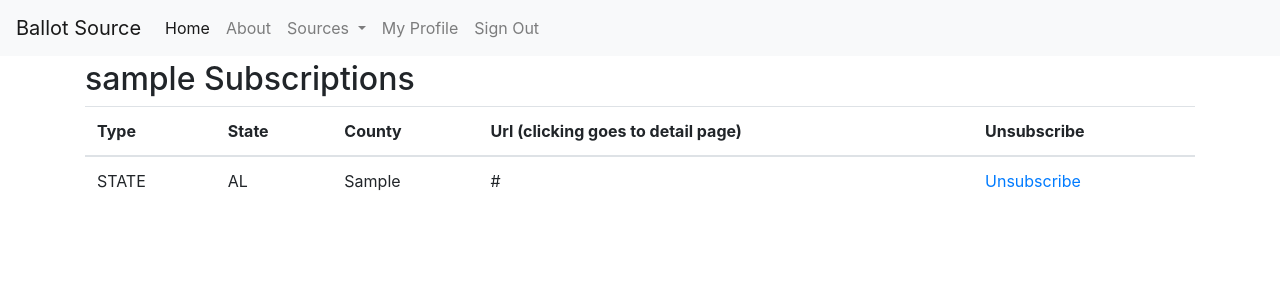
After one commit to Ballot-Drop/ballot-source, a Django app: page /sources/subscriptions in a window 1280 px wide. The commit adds this page. Shown: the top 300 px of the page. Run offline with Django 3.2, Linux system fonts and the light colour scheme; a user stored in the database is signed in; tables that the repository leaves empty hold one stand-in row (values such as "Sample post"); some libraries are stand-ins or nearby versions.

Commit message:
set up subscription management page and nav

```diff
--- a/ballot_source/sources/urls.py
+++ b/ballot_source/sources/urls.py
@@ -9,6 +9,7 @@ from .views import (
     SourceEditView,
     SourceFormView,
     SourceListView,
+    SubscriptionList,
 )
 
 app_name = "sources"
@@ -21,4 +22,5 @@ urlpatterns = [
     path("<int:source_pk>/<int:pk>", DiffView.as_view(), name="diff"),
     path("scrape/<int:pk>", ScrapeView.as_view(), name="scrape"),
     path("scrape", ScrapeView.as_view(), name="scrape"),
+    path("subscriptions", SubscriptionList.as_view(), name="subscriptions"),
 ]
--- a/ballot_source/sources/views.py
+++ b/ballot_source/sources/views.py
@@ -129,3 +129,14 @@ class ScrapeView(LoginRequiredMixin, TemplateView):
 
             context["changes"] = changes
         return context
+
+
+class SubscriptionList(LoginRequiredMixin, ListView):
+    model = Source
+    template_name = "sources/subscription_list.html"
+    context_object_name = "sources"
+
+    def get_queryset(self):
+        queryset = super(SubscriptionList, self).get_queryset()
+        queryset = queryset.filter(user_subscription__in=[self.request.user])
+        return queryset
--- a/ballot_source/templates/base.html
+++ b/ballot_source/templates/base.html
@@ -49,8 +49,16 @@
             <li class="nav-item">
               <a class="nav-link" href="{% url 'about' %}">About</a>
             </li>
-            <li class="nav-item">
-              <a class="nav-link" href="{% url 'sources:index' %}">Sources</a>
+            <li class="nav-item dropdown">
+              <a class="nav-link dropdown-toggle" href="#" id="navbarDropdown" role="button" data-toggle="dropdown" aria-haspopup="true" aria-expanded="false">
+                Sources
+              </a>
+              <div class="dropdown-menu" aria-labelledby="navbarDropdown">
+                <a class="dropdown-item" href="{% url 'sources:index' %}">Sources</a>
+                <a class="dropdown-item" href="{% url 'sources:new' %}">Add new source</a>
+                <a class="dropdown-item" href="{% url 'sources:subscriptions' %}">Manage subscriptions</a>
+                <div class="dropdown-divider"></div>
+                <a class="dropdown-item" href="{% url 'sources:scrape' %}">Scrape</a>
             </li>
             {% if request.user.is_authenticated %}
               <li class="nav-item">
--- /dev/null
+++ b/ballot_source/templates/sources/subscription_list.html
@@ -0,0 +1,30 @@
+{% extends "base.html" %}
+
+{% block content %}
+
+  <h2>{{ user }} Subscriptions</h2>
+  <table class="table">
+    <thead>
+      <tr>
+        <th>Type</th>
+        <th>State</th>
+        <th>County</th>
+        <th>Url (clicking goes to detail page)</th>
+        <th>Unsubscribe</th>
+      </tr>
+    </thead>
+    <tbody>
+    {% for source in sources %}
+      <tr>
+        <td>{{ source.source_type }}</td>
+        <td>{{ source.state }}</td>
+        <td>{{ source.fips }}</td>
+        <td>{{ source.url }}</td>
+        <td><a href="#" class="js-subscribe" data-action="unsubscribe" data-pk="{{ source.pk }}">Unsubscribe</a></td>
+      </tr>
+    {% endfor %}
+    </tbody>
+  </table>
+
+
+{% endblock %}
```
